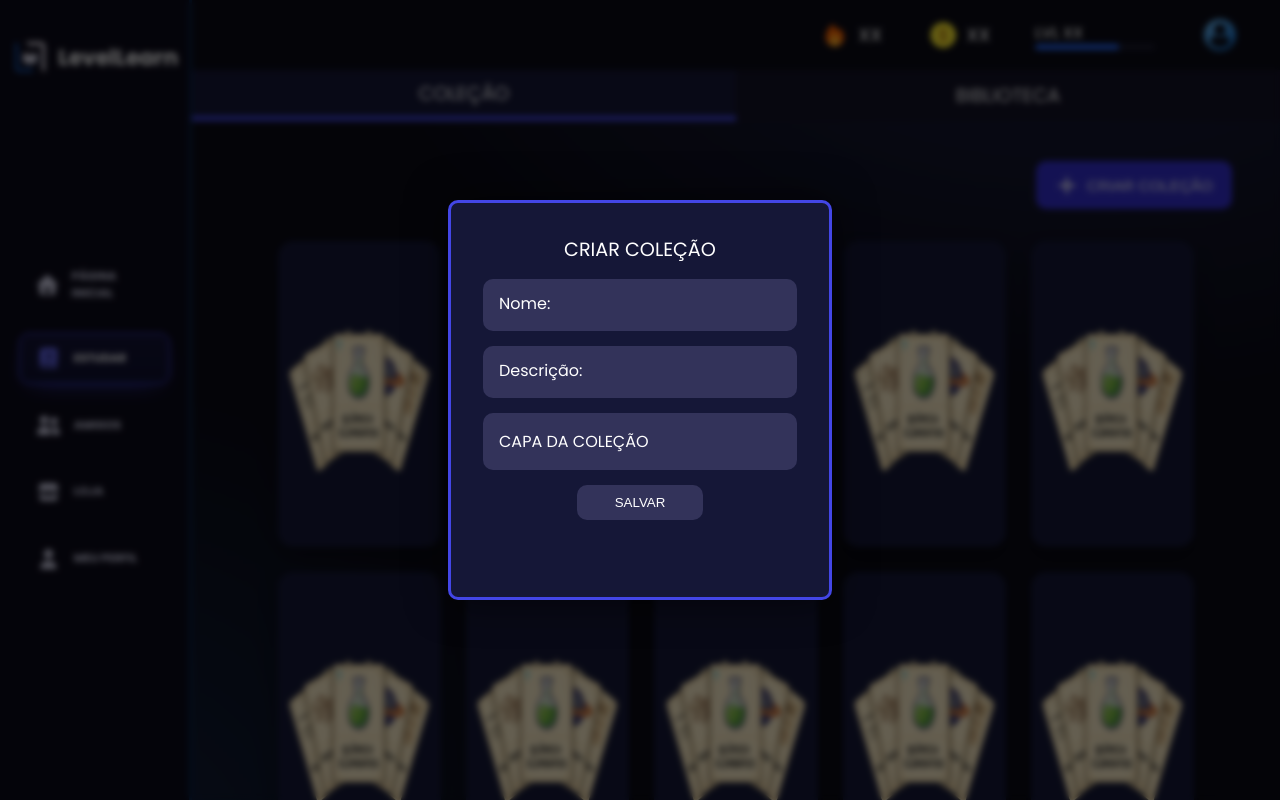
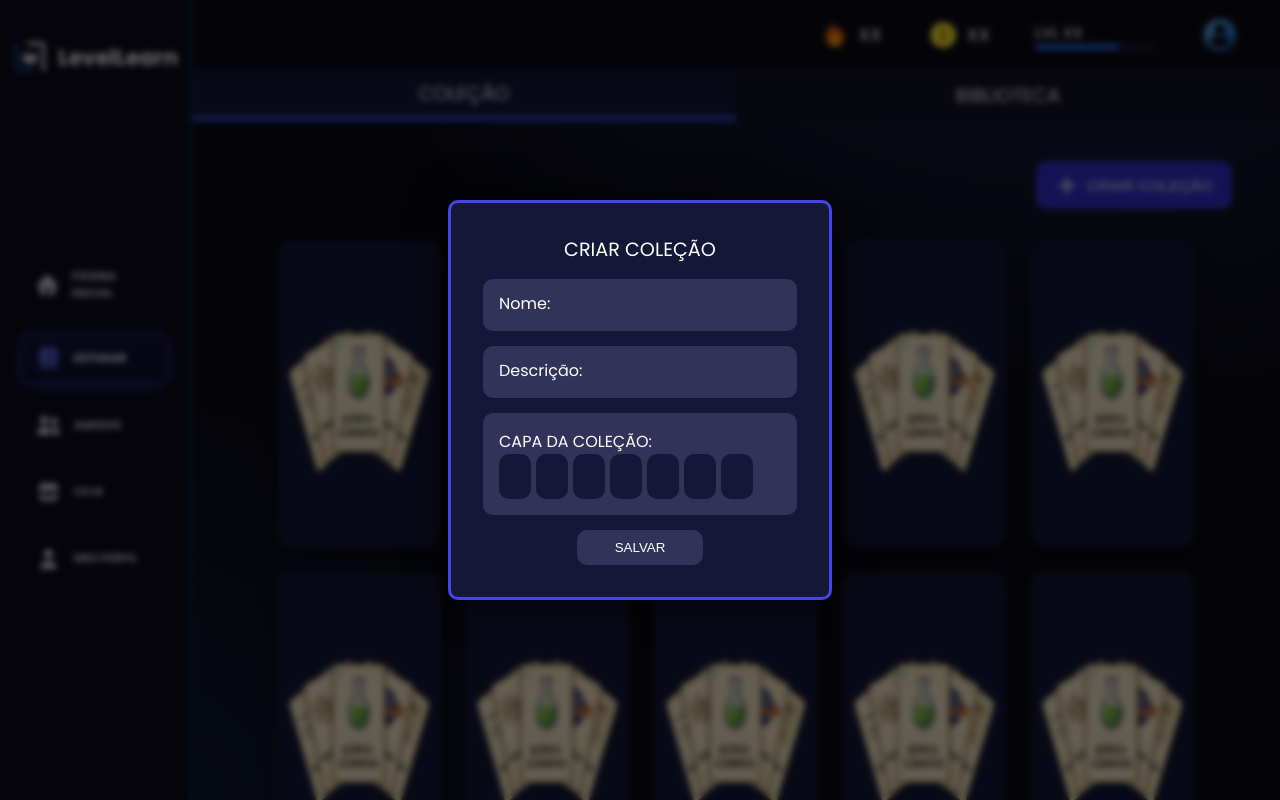
Before and after one commit to Luckas10/LevelLearn, a React (Vite) app in the folder Frontend/: page /study/flashcards in a window 1280 px wide. Both pictures are taken after a click on the button "CRIAR COLEÇÃO". Built offline with nearby package versions, Linux system fonts and the light colour scheme.

Commit message:
Adjustments: modal improvments

```diff
--- a/Frontend/src/components/StudyFlashCards/StudyCreateCollection.jsx
+++ b/Frontend/src/components/StudyFlashCards/StudyCreateCollection.jsx
@@ -43,14 +43,15 @@ export default function StudyCreateCollection() {
           <input className="collectionInput" type="text" placeholder="Nome: " />
           <input className="collectionInput" type="text" placeholder="Descrição: " />
           <div className="collectionCoverSelect">
-            <p>CAPA DA COLEÇÃO</p>
-            <div>
-              <div className="collectionCover"></div>
-              <div className="collectionCover"></div>
-              <div className="collectionCover"></div>
-              <div className="collectionCover"></div>
-              <div className="collectionCover"></div>
-              <div className="collectionCover"></div>
+            <p>CAPA DA COLEÇÃO:</p>
+            <div className="collectionCoverOptions">
+              <div className="collectionCoverOption"></div>
+              <div className="collectionCoverOption"></div>
+              <div className="collectionCoverOption"></div>
+              <div className="collectionCoverOption"></div>
+              <div className="collectionCoverOption"></div>
+              <div className="collectionCoverOption"></div>
+              <div className="collectionCoverOption"></div>
             </div>
           </div>
           <button className="collectionButtonSave">SALVAR</button>
--- a/Frontend/src/pages/StudyFlashCards.css
+++ b/Frontend/src/pages/StudyFlashCards.css
@@ -121,6 +121,7 @@
     align-items: center;
     flex-direction: column;
     gap: 15px;
+    height: 100%;
 }
 
 .collectionInput {
@@ -140,13 +141,31 @@
 
 .collectionCoverSelect {
     display: flex;
+    flex-direction: column;
     justify-content: flex-start;
     background-color: #33335A;
     font-size: medium;
     border-radius: 10px;
     padding: 1rem;
     width: 100%;
+    height: 80%;
 }
+
+.collectionCoverOptions {
+    display: flex;
+    gap: 5px;
+    overflow: auto;
+    width: 90%;
+    height: 80%;
+}
+
+.collectionCoverOption {
+    background-color:#151737;
+    height: 100%;
+    width: 35%;
+    border-radius: 10px
+}
+
 
 .collectionButtonSave {
     padding: 10px;
```
